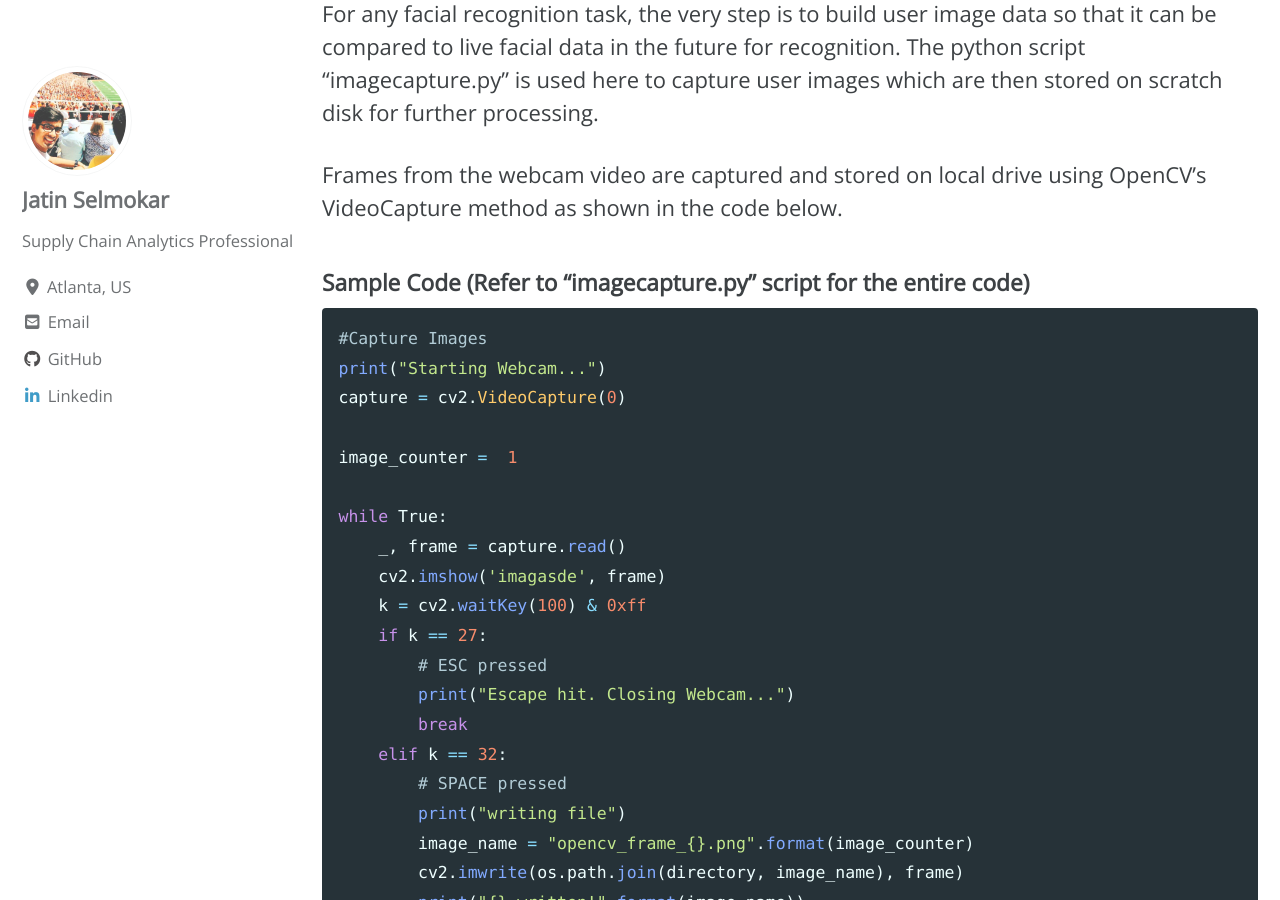
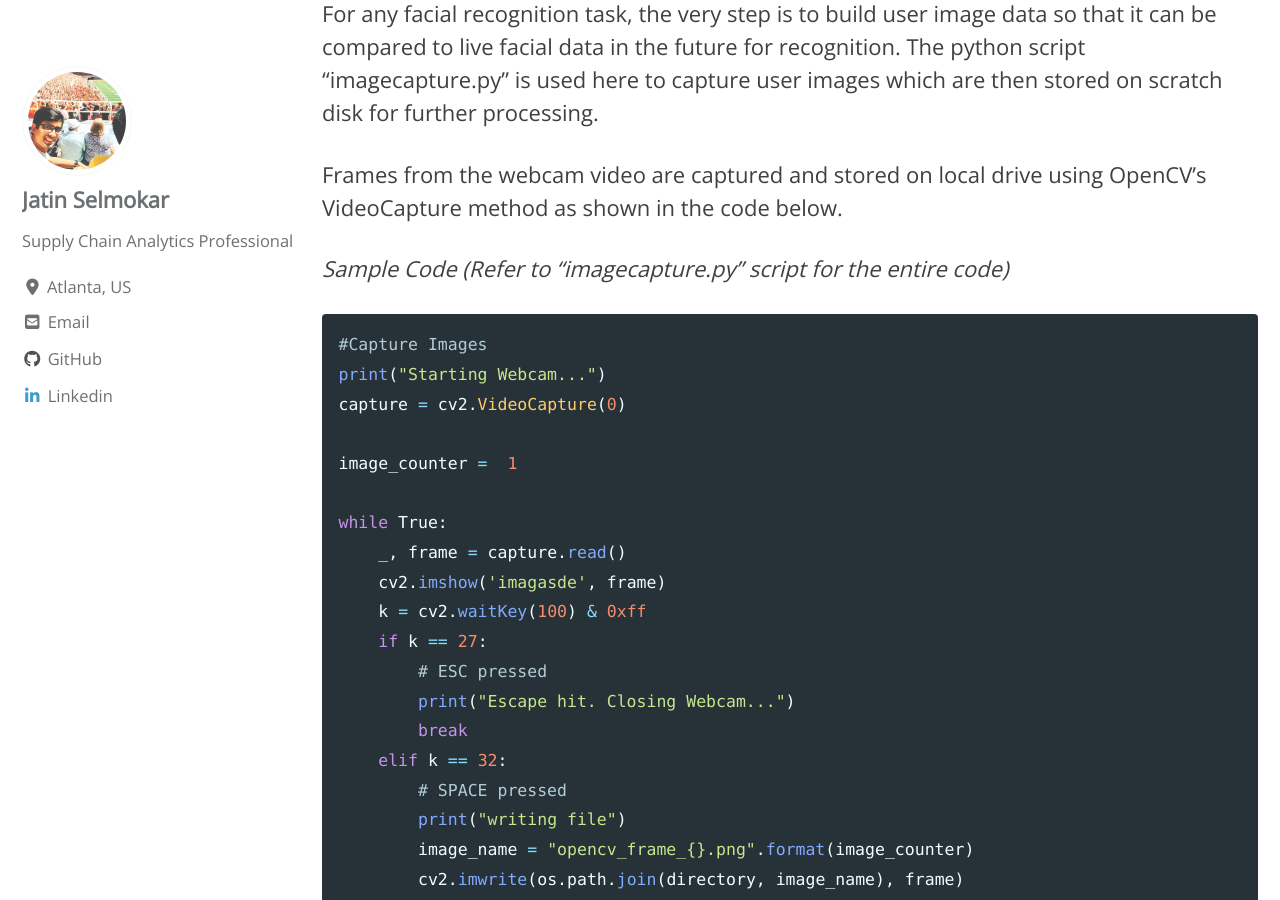
Before and after one commit to jatinselmokar/jatinselmokar.github.io, a Jekyll site: the page built from _posts/2020-05-28-face-recognition.md, in a window 1280 px wide and 900 px high, scrolled down 1177 px. Built offline with Jekyll 4.4.1, drawn with Linux system fonts in a browser that asks for light colours; cached includes are drawn as plain includes; nearby versions of some CDN libraries.

````diff
--- a/_posts/2020-05-28-face-recognition.md
+++ b/_posts/2020-05-28-face-recognition.md
@@ -33,7 +33,7 @@ For any facial recognition task, the very step is to build user image data so th
 
 Frames from the webcam video are captured and stored on local drive using OpenCV's VideoCapture method as shown in the code below.
 
-##### Sample Code (Refer to "imagecapture.py" script for the entire code)
+*Sample Code (Refer to "imagecapture.py" script for the entire code)*
 
 ``` python
 #Capture Images
@@ -126,7 +126,7 @@ f.close()
 
 This is the section where the face recognition happens. The image frames from the live video feed are passed through the encoder to get the 128-D embedding vectors. These are then compared to each user embedding stored in the database using the L2 norm distance method. L2 norm distances are calculated for every combination and the user with the minimum L2 norm distance is chosen as the recognized individual.
 
-##### Sample Code (Refer to "recognize_video.py" script for the entire code)
+*Sample Code (Refer to "recognize_video.py" script for the entire code)*
 ``` python
 def who_is_it(vector,database_encode):
 	encoding = vector
````
